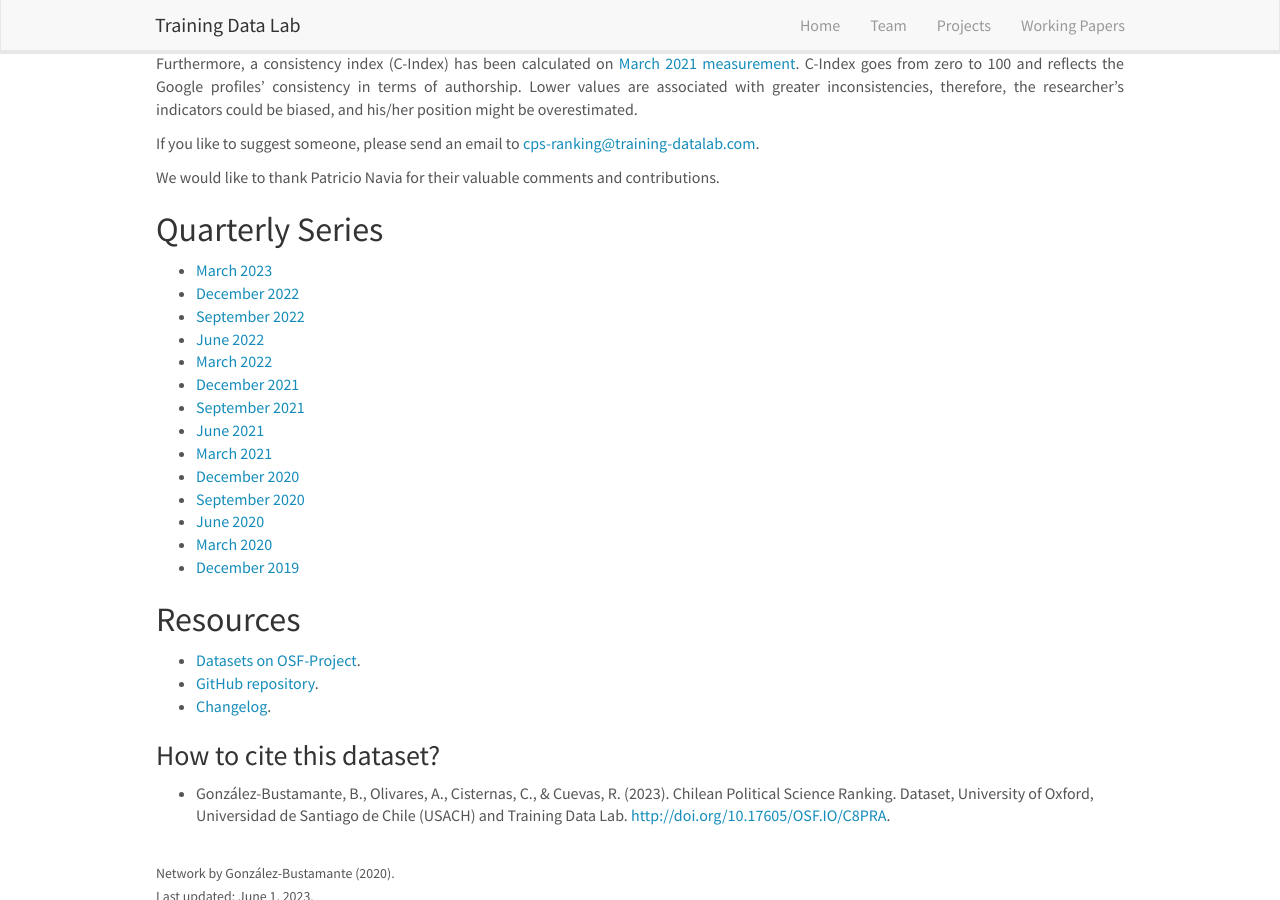
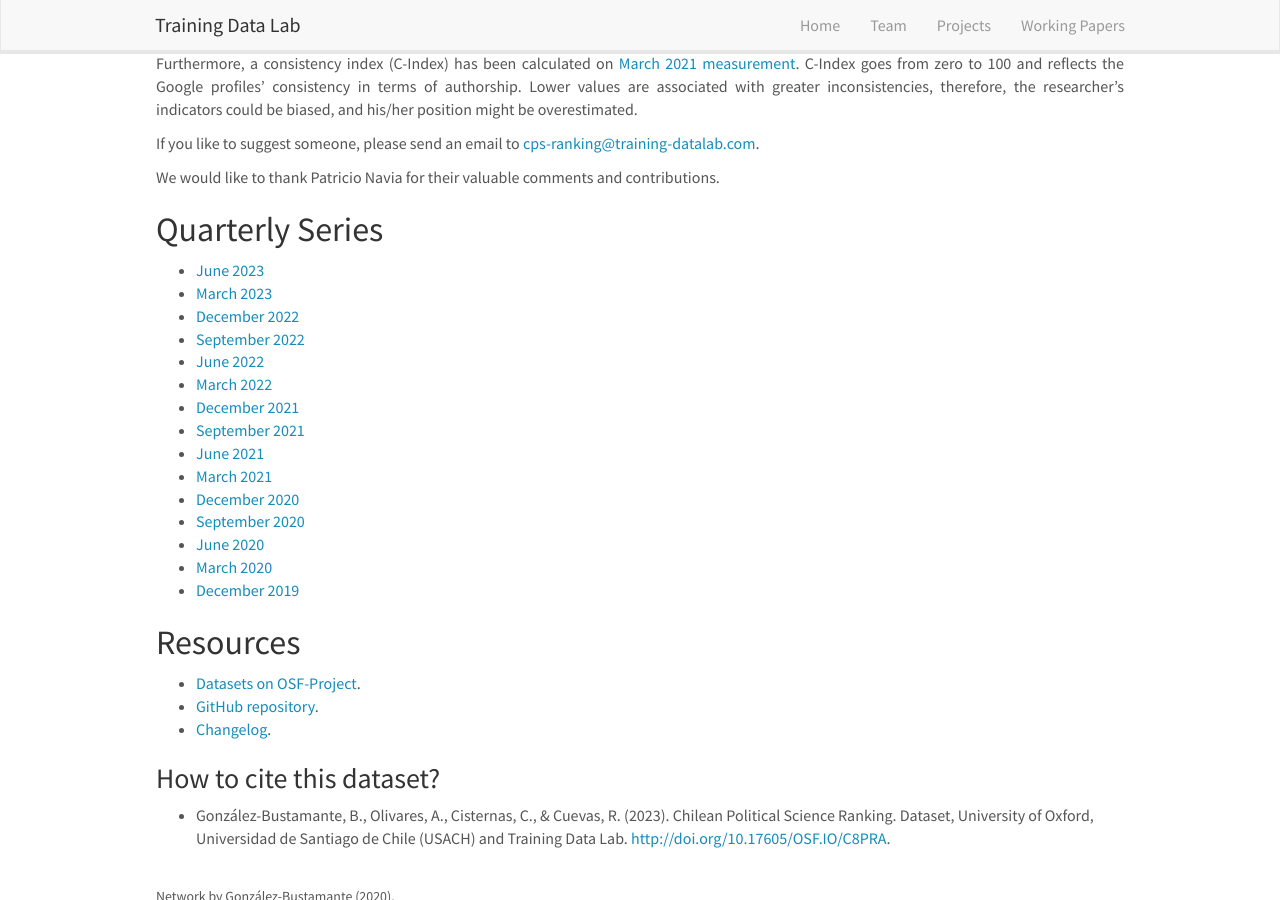
Before and after one commit to training-datalab/old-training-datalab.com, a Jekyll site: the page built from _pages/cps-ranking.md, in a window 1280 px wide and 900 px high, scrolled down 568 px. Built offline with Jekyll 4.4.1, drawn with Linux system fonts in a browser that asks for light colours; nearby versions of some CDN libraries.

Commit message:
Update cps-ranking.md

```diff
--- a/_pages/cps-ranking.md
+++ b/_pages/cps-ranking.md
@@ -30,6 +30,7 @@ permalink: /projects/cps-ranking
 
 ## Quarterly Series
 
+- [June 2023](https://training-datalab.com/projects/cps-ranking/2023-06-01-impact-ranking)
 - [March 2023](https://training-datalab.com/projects/cps-ranking/2023-03-03-impact-ranking)
 - [December 2022](https://training-datalab.com/projects/cps-ranking/2022-12-05-impact-ranking)
 - [September 2022](https://training-datalab.com/projects/cps-ranking/2022-09-01-impact-ranking)
```
